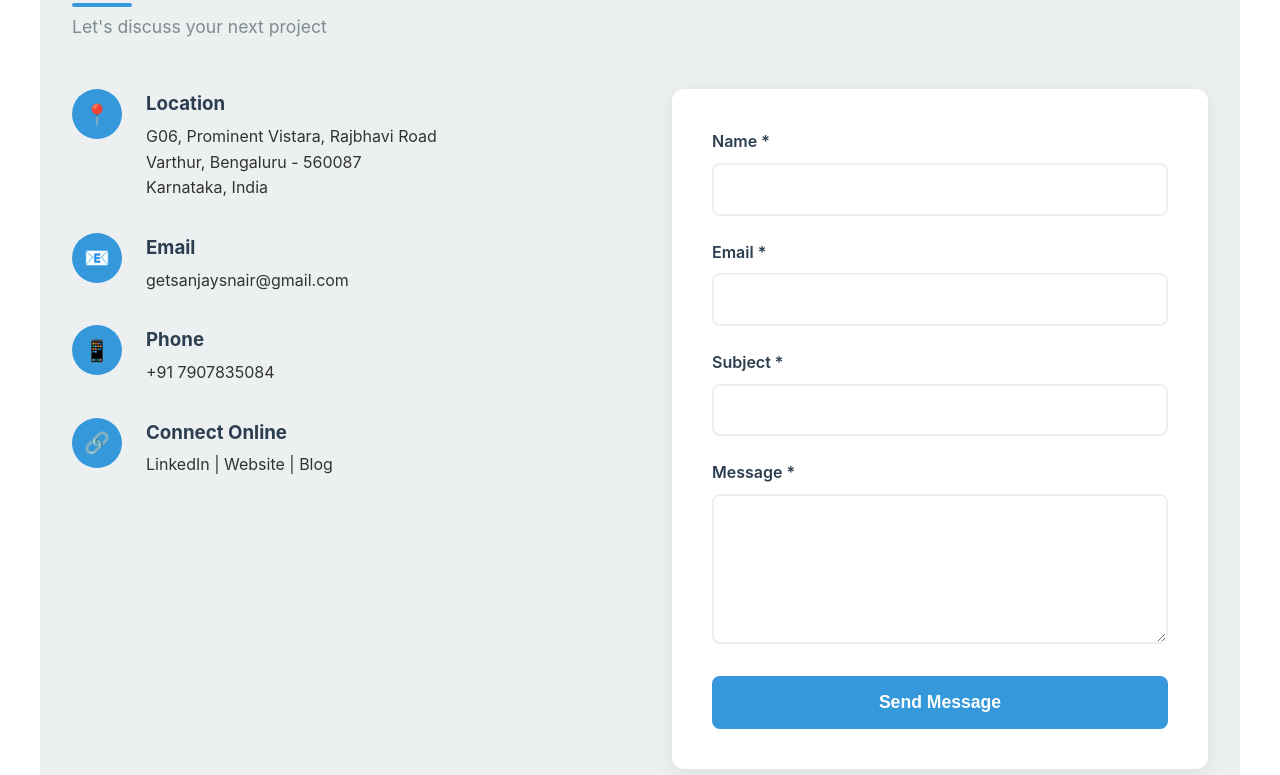
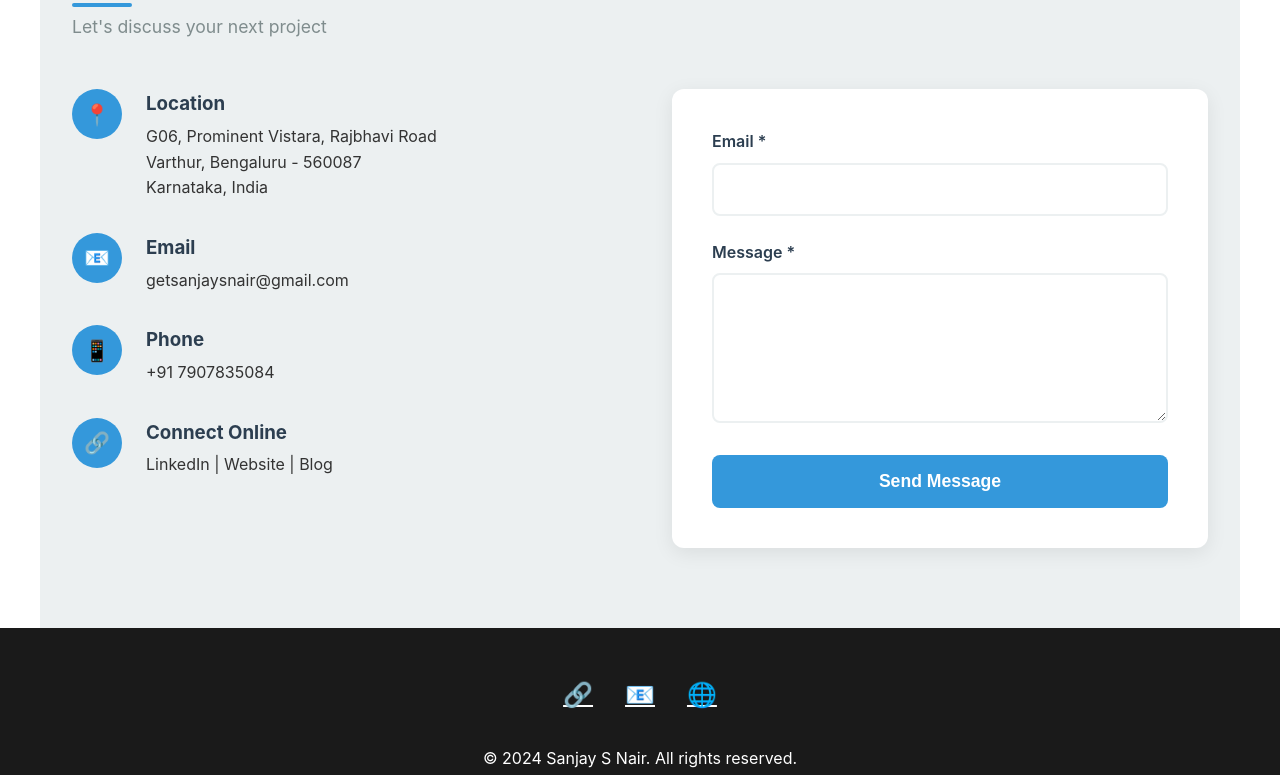
Before and after one commit to sanjaysnair/sanjaysnair.github.io, a plain HTML site: page index.html in a window 1280 px wide. Shown: the part 5791-6566 px from the top of the page. Drawn offline with Linux system fonts and the light colour scheme.

Commit message:
Modify contact form to use Formspree
Updated the contact form to use Formspree for submissions and removed unnecessary fields.

```diff
--- a/index.html
+++ b/index.html
@@ -996,20 +996,10 @@
                     </div>
                 </div>
 
-                <form class="contact-form" onsubmit="handleSubmit(event)">
-                    <div class="form-group">
-                        <label for="name">Name *</label>
-                        <input type="text" id="name" name="name" required>
-                    </div>
-
+                <form class="contact-form" action="https://formspree.io/f/xlgwenpj" method="POST">
                     <div class="form-group">
                         <label for="email">Email *</label>
                         <input type="email" id="email" name="email" required>
-                    </div>
-
-                    <div class="form-group">
-                        <label for="subject">Subject *</label>
-                        <input type="text" id="subject" name="subject" required>
                     </div>
 
                     <div class="form-group">
```
